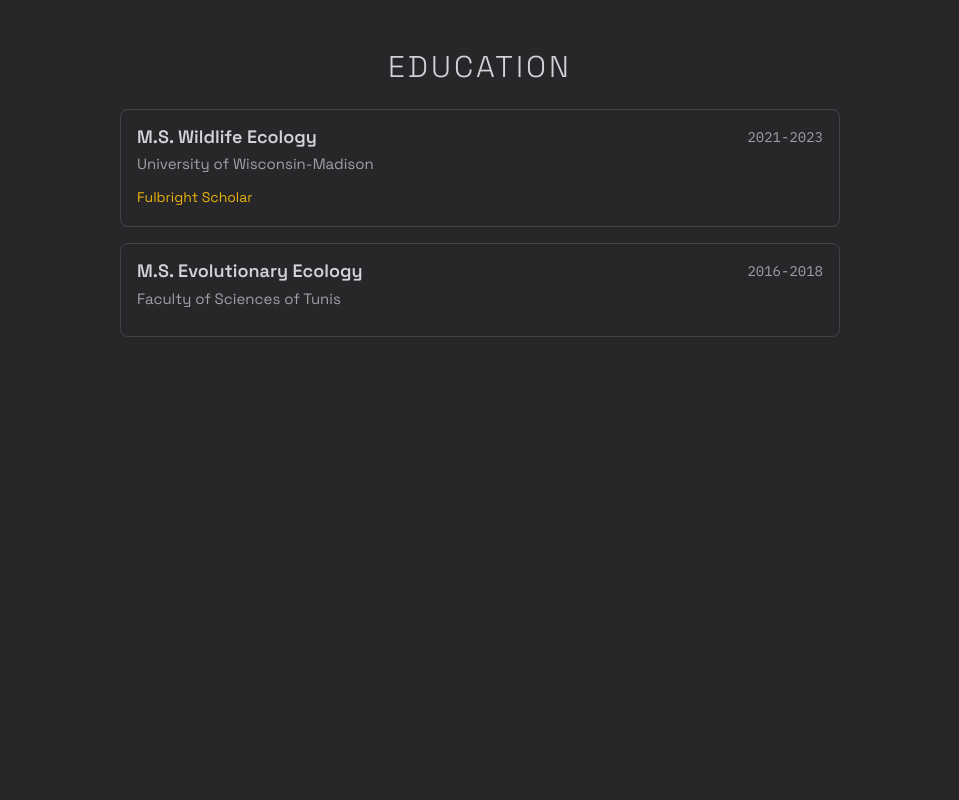
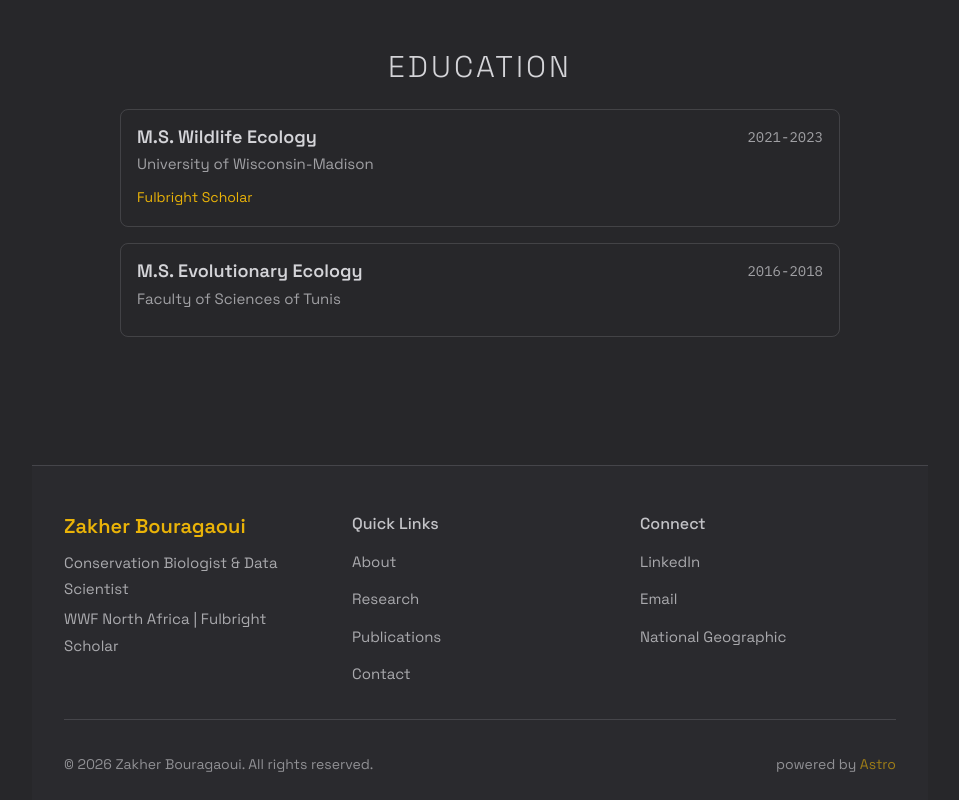
Before and after one commit to zakherbouragaoui/website, an Astro site: page / in a window 1280 px wide. Shown: the part 1201-2001 px from the top of the page, without its empty margins (160-1119 px from the left). Before the commit the page ends 1748 px from the top, so only its background shows below. Built offline with nearby package versions, Linux system fonts and the light colour scheme; Astro itself is replaced by a stand-in of ours.

Commit message:
fixing the footer

```diff
--- a/src/components/Footer.astro
+++ b/src/components/Footer.astro
@@ -1,68 +1,164 @@
 ---
-const currentYear = new Date().getFullYear();
+// Footer.astro - Footer component with social links
 ---
 
-<footer class="footer">
-  <div class="social-links">
-    <a href="https://linkedin.com/in/zakherbouragaoui" target="_blank" rel="noopener">LinkedIn</a>
-    <a href="mailto:zbouragaoui@wwfna.org">Email</a>
-    <a href="https://www.nationalgeographic.com/pages/topic/explorers" target="_blank" rel="noopener">National Geographic</a>
-  </div>
-  <div class="footer-info">
-    <p>© {currentYear} Zakher Bouragaoui</p>
-    <p>
-      powered by <a href="https://astro.build" target="_blank" class="hover-accent">Astro</a>
-    </p>
+<footer>
+  <div class="footer-container">
+    <div class="footer-content">
+      <div class="footer-section">
+        <h3>Zakher Bouragaoui</h3>
+        <p>Conservation Biologist & Data Scientist</p>
+        <p>WWF North Africa | Fulbright Scholar</p>
+      </div>
+
+      <div class="footer-section">
+        <h4>Quick Links</h4>
+        <nav class="footer-nav">
+          <a href="/website/about">About</a>
+          <a href="/website/research">Research</a>
+          <a href="/website/publications">Publications</a>
+          <a href="/website/contact">Contact</a>
+        </nav>
+      </div>
+
+      <div class="footer-section">
+        <h4>Connect</h4>
+        <div class="social-links">
+          <a href="https://linkedin.com/in/zakher-bouragaoui" target="_blank" rel="noopener" aria-label="LinkedIn">
+            LinkedIn
+          </a>
+          <a href="mailto:zbouragaoui@wwfna.org" aria-label="Email">
+            Email
+          </a>
+          <a href="https://www.nationalgeographic.com" target="_blank" rel="noopener" aria-label="National Geographic">
+            National Geographic
+          </a>
+        </div>
+      </div>
+    </div>
+
+    <div class="footer-bottom">
+      <p>&copy; {new Date().getFullYear()} Zakher Bouragaoui. All rights reserved.</p>
+      <p class="footer-note">powered by <a href="https://astro.build" target="_blank" rel="noopener">Astro</a></p>
+    </div>
   </div>
 </footer>
 
 <style>
-  .footer {
-    position: sticky;
-    bottom: 0;
-    z-index: 10;
-    padding: 4rem 0.75rem 0.5rem;
+  footer {
+    background: rgba(212, 212, 216, 0.02);
+    border-top: 1px solid var(--border-color);
+    margin-top: 4rem;
+  }
+
+  .footer-container {
+    max-width: 1200px;
+    margin: 0 auto;
+    padding: 3rem 2rem 1.5rem;
+  }
+
+  .footer-content {
+    display: grid;
+    grid-template-columns: repeat(auto-fit, minmax(250px, 1fr));
+    gap: 2rem;
+    margin-bottom: 2rem;
+  }
+
+  .footer-section h3 {
+    color: var(--accent);
+    font-size: 1.25rem;
+    margin-bottom: 0.75rem;
+  }
+
+  .footer-section h4 {
+    color: var(--foreground);
+    font-size: 1rem;
+    margin-bottom: 1rem;
+    opacity: 0.9;
+  }
+
+  .footer-section p {
+    font-size: 0.9375rem !important;
+    opacity: 0.75 !important;
+    margin: 0.25rem 0;
+  }
+
+  .footer-nav {
+    display: flex;
+    flex-direction: column;
+    gap: 0.75rem;
+  }
+
+  .footer-nav a {
+    color: var(--foreground);
+    text-decoration: none;
+    font-size: 0.9375rem;
+    opacity: 0.75;
+    transition: all var(--transition-fast);
+  }
+
+  .footer-nav a:hover {
+    color: var(--accent);
+    opacity: 1;
   }
 
   .social-links {
     display: flex;
-    gap: 1rem;
-    justify-content: center;
-    margin-bottom: 1rem;
+    flex-direction: column;
+    gap: 0.75rem;
   }
 
   .social-links a {
-    font-size: 1rem;
-    letter-spacing: 0.025em;
-    transition: all 150ms ease-in-out;
+    color: var(--foreground);
+    text-decoration: none;
+    font-size: 0.9375rem;
+    opacity: 0.75;
+    transition: all var(--transition-fast);
   }
 
   .social-links a:hover {
     color: var(--accent);
+    opacity: 1;
   }
 
-  .footer-info {
+  .footer-bottom {
+    padding-top: 2rem;
+    border-top: 1px solid var(--border-color);
     display: flex;
+    justify-content: space-between;
     align-items: center;
-    justify-content: space-between;
-    font-size: 0.875rem;
-    color: rgba(212, 212, 216, 0.5);
-    user-select: none;
+    flex-wrap: wrap;
+    gap: 1rem;
   }
 
-  .hover-accent:hover {
-    color: var(--accent);
+  .footer-bottom p {
+    font-size: 0.875rem !important;
+    opacity: 0.6 !important;
+    margin: 0;
   }
 
-  @media (max-width: 640px) {
-    .footer-info {
-      flex-direction: column;
-      gap: 0.5rem;
-      text-align: center;
+  .footer-note a {
+    color: var(--accent);
+    text-decoration: none;
+  }
+
+  .footer-note a:hover {
+    text-decoration: underline;
+  }
+
+  @media (max-width: 768px) {
+    .footer-container {
+      padding: 2rem 1rem 1rem;
     }
 
-    .social-links {
-      flex-wrap: wrap;
+    .footer-content {
+      grid-template-columns: 1fr;
+      gap: 2rem;
+    }
+
+    .footer-bottom {
+      flex-direction: column;
+      text-align: center;
     }
   }
 </style>
```
